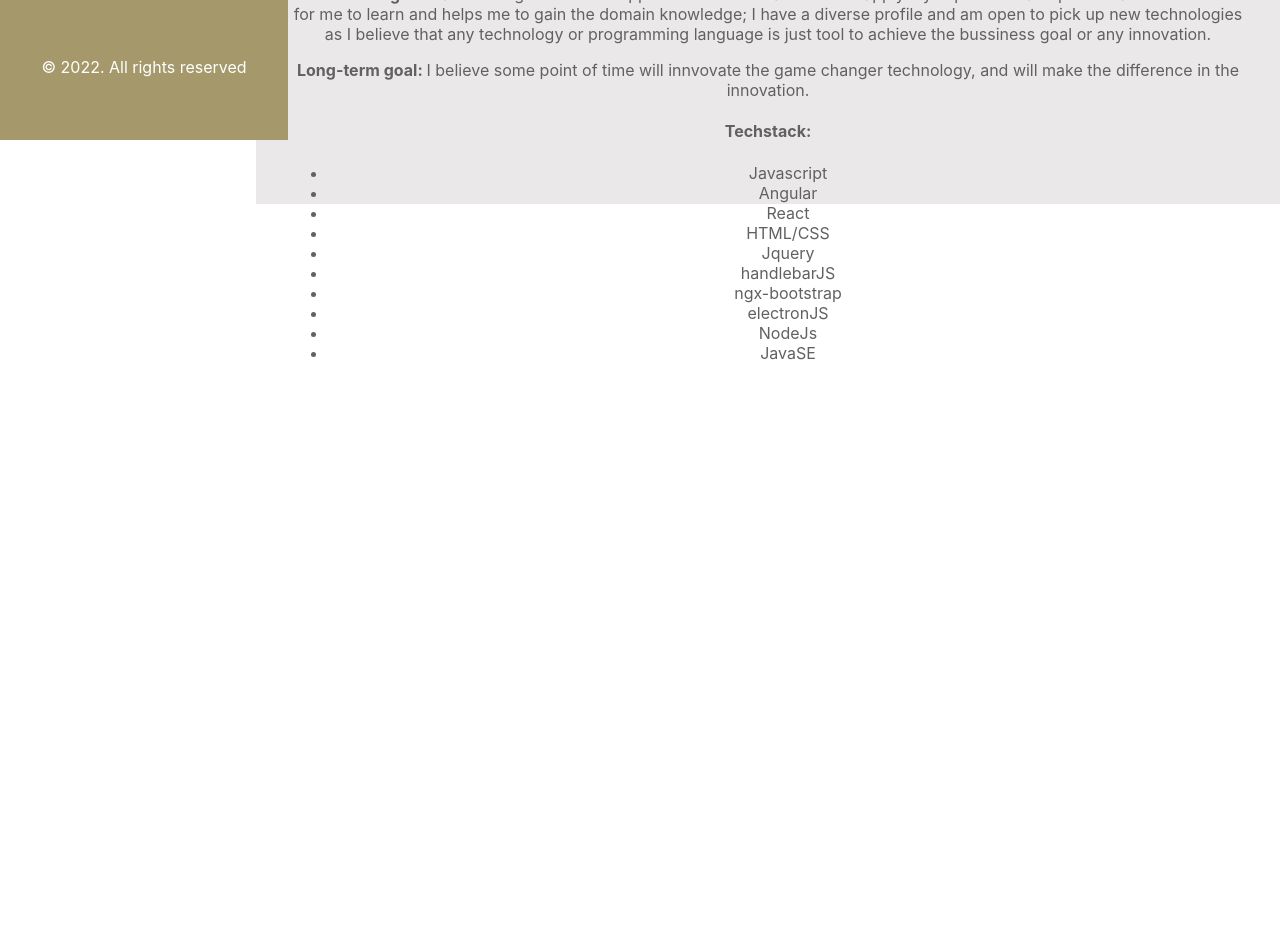
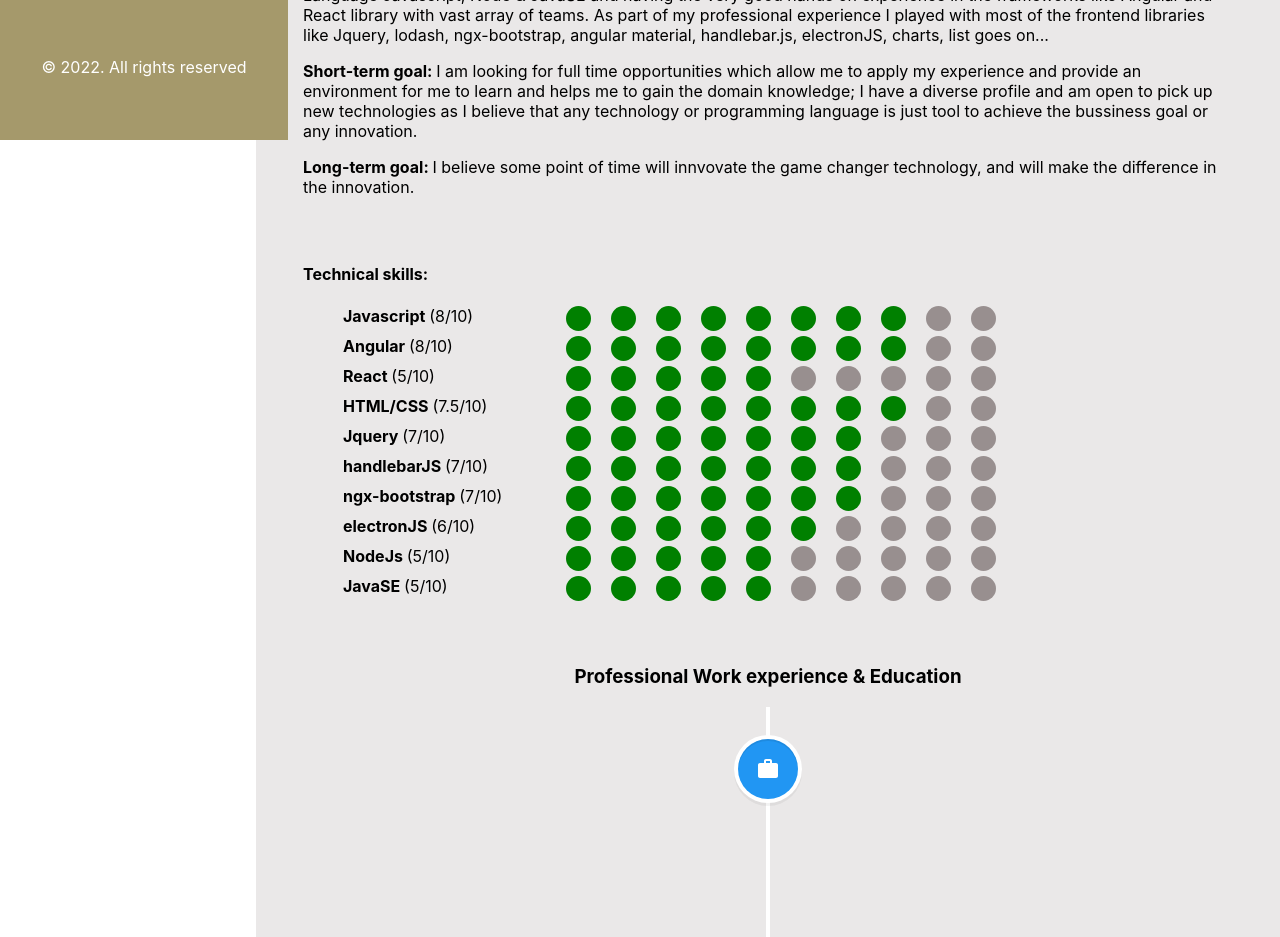
Before and after one commit to UdayAppam/UdayAppam.github.io, a React app: page / in a window 1280 px wide. Shown: the part 660-1597 px from the top of the page. Before the commit the page ends 1023 px from the top, so only its background shows below. Built offline with nearby package versions, Linux system fonts and the light colour scheme.

Commit message:
1 binaries uploaded

```diff
--- a/package.json
+++ b/package.json
@@ -4,9 +4,13 @@
   "version": "0.1.0",
   "private": true,
   "dependencies": {
+    "@material-ui/core": "^4.0.0",
+    "@material-ui/icons": "^4.11.3",
+    "@types/react": "^16.8.6 || ^17.0.0",
     "react": "17.0.2",
     "react-dom": "17.0.2",
     "react-social-icons": "^5.13.0",
+    "react-vertical-timeline-component": "^3.5.2",
     "web-vitals": "^2.1.4"
   },
   "scripts": {
--- a/public/index.html
+++ b/public/index.html
@@ -24,7 +24,7 @@
       work correctly both with client-side routing and a non-root public URL.
       Learn how to configure a non-root public URL by running `npm run build`.
     -->
-    <title>React App</title>
+    <title>uday_appam_portfolio</title>
   </head>
   <body>
     <noscript>You need to enable JavaScript to run this app.</noscript>
--- a/src/App.css
+++ b/src/App.css
@@ -7,7 +7,8 @@
   /* padding: 15px; */
 }
 
-.App .sidebar, .App .content-container{
+.App .sidebar,
+.App .content-container {
   display: inline;
 }
 
@@ -45,3 +46,10 @@
     transform: rotate(360deg);
   }
 }
+
+.txt-green {
+  color: #240361;
+}
+.txt-center {
+  text-align: center;
+}
--- a/src/container.css
+++ b/src/container.css
@@ -1,17 +1,21 @@
-.content-container{
+.content-container {
   background: #74686826;
   float: right;
   width: 75%;
-    height: 100vh;
   padding: 32px;
-
 }
 .introduction {
   text-align: center;
   color: #636060;
 }
-.sub-header{
+.sub-header {
   font-size: 1.3rem;
   font-weight: lighter;
   color: #505050;
 }
+.abcIntro,
+.self-intro,
+.tech-stack,
+.exp-timeline {
+  padding: 15px;
+}
--- a/src/container.js
+++ b/src/container.js
@@ -1,7 +1,162 @@
 import React from 'react';
 import './container.css';
+import SkillsRating from './skillsRating';
+import {
+  VerticalTimeline,
+  VerticalTimelineElement,
+} from 'react-vertical-timeline-component';
+import 'react-vertical-timeline-component/style.min.css';
+import SchoolIcon from '@material-ui/icons/School';
+import WorkIcon from '@material-ui/icons/Work';
+import StarIcon from '@material-ui/icons/Star';
 
 function Container() {
+  const professionExperienceEducation = [
+    {
+      designation: 'Associate Technical Lead (Frontend)',
+      company: 'Kore.AI',
+      companyUrl: 'https://kore.ai/',
+      projectIntro: (
+        <p>
+          Technical guidance to the team, Solving the critical issues,
+          Analysising the features and come up with best approaches
+        </p>
+      ),
+      period: '06/04/2022 - present',
+      icon: <WorkIcon />,
+    },
+    {
+      designation: 'Senior Development Engineer',
+      company: 'Pramati Software Pvt Ltd',
+      companyUrl: 'https://pramati.com/',
+      projectIntro: (
+        <p>
+          I have worked with the product named{' '}
+          <a href="https://www.wavemaker.com/" target="_blank">
+            {' '}
+            Wavemaker{' '}
+          </a>
+          which is a low code platform to create webapps. It is a highly
+          scalable, open standards-based low-code platform that is easy to
+          adopt, embed, and power core enterprise platforms and application
+          development.
+        </p>
+      ),
+      period: '24/10/2019 - 04/04/2022',
+      icon: <WorkIcon />,
+    },
+    {
+      designation: 'R & D Engineer',
+      company: 'NextEducation Pvt Ltd',
+      companyUrl: 'https://www.nexteducation.in/',
+      projectIntro: (
+        <p>
+          I got the opportunity to work on the product called NextTools which
+          was conceptualised as a universal toolset that can be used by teachers
+          to teach different concepts with ease, using graphical simulations.
+        </p>
+      ),
+      period: '11/12/2017 - 23/10/2019',
+      icon: <WorkIcon />,
+    },
+    {
+      designation: 'Associate Software Engineer',
+      company: 'Osmosys Software Solutions',
+      companyUrl: 'https://osmosys.co/',
+      projectIntro: (
+        <p>
+          <a href="https://pinestem.com/" target="_blank">
+            PineStem{' '}
+          </a>
+          is an AI(Artificial intelligence) project management tool where
+          Software companies can manage their projects, and teams can monitor
+          their daily basis tasks. It can monitor the employee performance, and
+          assist user to assign the tasks to respective employees based on their
+          past performance.
+        </p>
+      ),
+      period: '24/08/2015 - 24/10/2017',
+      icon: <WorkIcon />,
+    },
+    {
+      designation: 'JNTUH UNIVERSITY COLLEGE OF ENGINEERING MANTHANI',
+      company: 'CSE',
+      companyUrl: 'https://jntuhcem.ac.in/',
+      projectIntro: (
+        <p>
+          My college and friends who thought me the things how we can learn and
+          apply for the career path. The amount of knowledge transferred from
+          friends is not only just made me to acheive{' '}
+          <span className="txt-green">71% </span>
+          acadamic percentage, It also created the base and confidence to learn
+          anything in the world and make use of real world practice.
+        </p>
+      ),
+      period: '2011-2015',
+      iconBG: 'rgb(233, 30, 99)',
+      icon: <SchoolIcon />,
+    },
+    {
+      designation: 'Board of Intermediate Education A.P',
+      company: 'M.P.C (Maths, Physics, Chemistry)',
+      projectIntro: (
+        <p>
+          Little boring phase where I stuck in hostel and studied for the
+          acadamic percentage of <span className="txt-green"> 88.5% </span>. But
+          I remember my physics lecturer who used to make fun of me. The way he
+          called with nick name `Monark` priceless experience :-).
+        </p>
+      ),
+      period: '2009 - 2011',
+      iconBG: 'rgb(233, 30, 99)',
+      icon: <SchoolIcon />,
+    },
+    {
+      designation: 'Board of Secondary Education A.P',
+      company: 'SSC',
+      projectIntro: (
+        <p>
+          Still remind myself that number of books I used to carry school to
+          home and vice versa. The way I prepared for the exams was with the
+          feeling of no more exams and study for lifetime once I clear the 11
+          papers, In the result it made me to acheive the{' '}
+          <span className="txt-green"> 87% </span>{' '}
+        </p>
+      ),
+      period: '2009',
+      iconBG: 'rgb(233, 30, 99)',
+      icon: <SchoolIcon />,
+    },
+  ];
+
+  const timelineElem = professionExperienceEducation.map((exp) => {
+    return (
+      <VerticalTimelineElement
+        className="vertical-timeline-element--work"
+        date={exp.period}
+        iconStyle={{
+          background: exp.iconBG || 'rgb(33, 150, 243)',
+          color: '#fff',
+        }}
+        icon={exp.icon}
+      >
+        <div className="txt-center">
+          <h3 className="vertical-timeline-element-title">{exp.designation}</h3>
+          <h4 className="vertical-timeline-element-subtitle">
+            {exp.companyUrl ? (
+              <a href={exp.companyUrl} target="_blank">
+                {exp.company}
+              </a>
+            ) : (
+              exp.company
+            )}
+          </h4>
+        </div>
+        {exp.projectIntro}
+      </VerticalTimelineElement>
+    );
+  });
+
   return (
     <div className="content-container">
       <div className="introduction">
@@ -11,11 +166,12 @@ function Container() {
           {' '}
           <b> My Moto: Analysis, Bluprint, Code</b>
         </p>
+      </div>
       <div className="abcIntro">
         <p>
           {' '}
-            Have you ever gone through the software alphabates which are A, B &
-            C ?
+          Have you ever gone through the software alphabates which are A, B & C
+          ?
         </p>
         <p>
           Are you thinking that these are simple english alphabates ? Yes they
@@ -26,22 +182,22 @@ function Container() {
 
         <p>
           <b>Analysis :</b> We should research what end user intent is and how
-            our solution is going to fullfill his requirement. It looks simple
-            but when we start exploring we should keep our eyes wide and gather
-            all the knowledge for the intent.
+          our solution is going to fullfill his requirement. It looks simple but
+          when we start exploring we should keep our eyes wide and gather all
+          the knowledge for the intent.
         </p>
 
         <p>
           <b>Bluprint :</b> We should design the mocked wireframes which
-            simulates user intent. It also keeps the door open for the new
-            ideas. Without bluprint if we start writing the code it leads us to
-            write a software which is not robust and flexible.
+          simulates user intent. It also keeps the door open for the new ideas.
+          Without bluprint if we start writing the code it leads us to write a
+          software which is not robust and flexible.
         </p>
 
         <p>
-            <b>Code: </b> While we are developing the product we should be able
-            to think that how flexible and maintainable code we are writing. In
-            this phase communication with the team plays keyrole.
+          <b>Code: </b> While we are developing the product we should be able to
+          think that how flexible and maintainable code we are writing. In this
+          phase communication with the team plays keyrole.
         </p>
       </div>
 
@@ -55,20 +211,19 @@ function Container() {
           as a Associate Technical Lead(Frontend). Kore-AI is bots building
           platform which helps to interact with humans and solve the customer
           queries. Bots building excites me more as it communicate with humans
-            with the Natural Language, and it is the No-code/low code bots
-            platfotm which simply drag and drop or configure the Natural
-            Language Processing patterns for the entities.
+          using the Natural Language, and it is the No-code/low code bots
+          platfotm which simply drag and drop or configure the Natural Language
+          Processing patterns for the entities.
         </p>
 
         <p>
           Additionally, I have 7 years of professional product development
           experience. During this time, I have programmed in the Language
-            Javascript, Node & JavaSE and having the very good hands on
-            experience in the frameworks like Angular and React library with
-            vast array of teams. As part of my professional experience I played
-            with most of the frontend libraries like Jquery, lodash,
-            ngx-bootstrap, angular material, handlebar.js, electronJS, charts,
-            list goes on...
+          Javascript, Node & JavaSE and having the very good hands on experience
+          in the frameworks like Angular and React library with vast array of
+          teams. As part of my professional experience I played with most of the
+          frontend libraries like Jquery, lodash, ngx-bootstrap, angular
+          material, handlebar.js, electronJS, charts, list goes on...
         </p>
 
         <p>
@@ -88,20 +243,20 @@ function Container() {
       </div>
 
       <div className="tech-stack">
-          <h4>Techstack:</h4>
-          <ul>
-            <li>Javascript</li>
-            <li>Angular</li>
-            <li>React</li>
-            <li>HTML/CSS</li>
-            <li>Jquery</li>
-            <li>handlebarJS</li>
-            <li>ngx-bootstrap</li>
-            <li>electronJS</li>
-            <li>NodeJs</li>
-            <li>JavaSE</li>
-          </ul>
+        <SkillsRating />
       </div>
+      <div className="exp-timeline">
+        <div className="txt-center">
+          {' '}
+          <h3>Professional Work experience & Education</h3>
+        </div>
+        <VerticalTimeline>
+          {timelineElem}
+          <VerticalTimelineElement
+            iconStyle={{ background: 'rgb(16, 204, 82)', color: '#fff' }}
+            icon={<StarIcon />}
+          />
+        </VerticalTimeline>
       </div>
     </div>
   );
--- /dev/null
+++ b/src/skillRating.css
@@ -0,0 +1,33 @@
+ul {
+  list-style: none;
+}
+
+/* ul {
+  display: inline-flex;
+  flex-flow: column nowrap;
+} */
+
+ul li {
+  display: flex;
+  flex-wrap: wrap;
+  margin-bottom: 5px;
+}
+.list-label {
+  text-align: left;
+  padding-right: 35px;
+  width: 20%;
+}
+.circles-container {
+  display: flex;
+}
+
+.skill-circle {
+  width: 25px;
+  height: 25px;
+  margin: 0 10px;
+  border-radius: 50%;
+  background: #988f8f;
+}
+.active {
+  background: green;
+}
--- /dev/null
+++ b/src/skillsRating.js
@@ -0,0 +1,83 @@
+import React from 'react';
+import './skillRating.css';
+
+function SkillsRating() {
+  var skillObject = {
+    outOf: 10,
+    techStack: [
+      {
+        language: 'Javascript',
+        rating: 8,
+      },
+      {
+        language: 'Angular',
+        rating: 8,
+      },
+      {
+        language: 'React',
+        rating: 5,
+      },
+      {
+        language: 'HTML/CSS',
+        rating: 7.5,
+      },
+      {
+        language: 'Jquery',
+        rating: 7,
+      },
+      {
+        language: 'handlebarJS',
+        rating: 7,
+      },
+      {
+        language: 'ngx-bootstrap',
+        rating: 7,
+      },
+      {
+        language: 'electronJS',
+        rating: 6,
+      },
+      {
+        language: 'NodeJs',
+        rating: 5,
+      },
+      {
+        language: 'JavaSE',
+        rating: 5,
+      },
+    ],
+  };
+
+  function getCircle(rating) {
+    let circles = [];
+    for (let index = 0; index < skillObject.outOf; index++) {
+      circles.push(
+        <span className={`skill-circle ${index < rating ? 'active' : ''}`}>
+          {' '}
+        </span>
+      );
+    }
+    return circles;
+  }
+  const skillItems = skillObject.techStack.map((stack) => {
+    // let circles = '';
+
+    return (
+      <li>
+        {' '}
+        <div className="list-label">
+          <b>{stack.language} </b>({stack.rating}/{skillObject.outOf}){' '}
+        </div>
+        <div className="circles-container">{getCircle(stack.rating)} </div>
+      </li>
+    );
+  });
+  return (
+    <div>
+      <h4>Technical skills:</h4>
+      <ul>{skillItems}</ul>
+    </div>
+  );
+}
+
+export default SkillsRating;
```
Also changed, not shown: public/koreai.png (added). Lines whose indentation alone changed are shown as unchanged.
